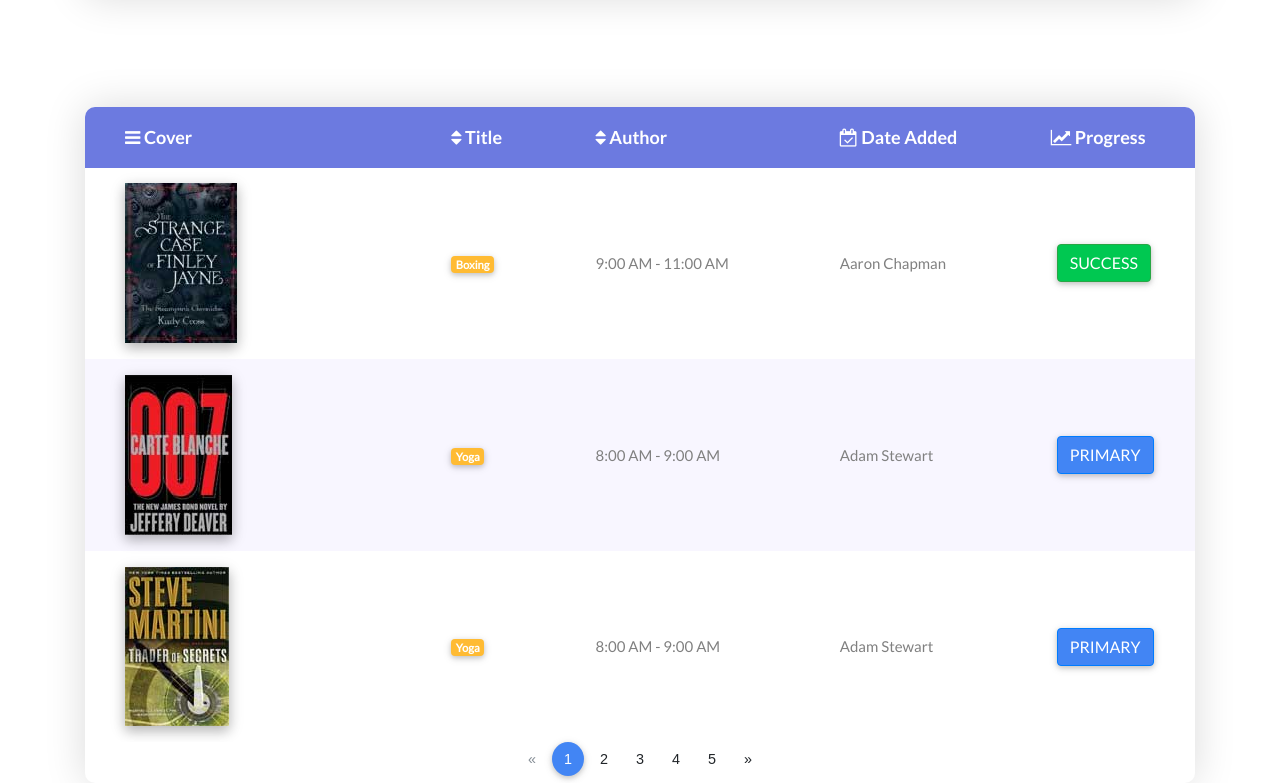
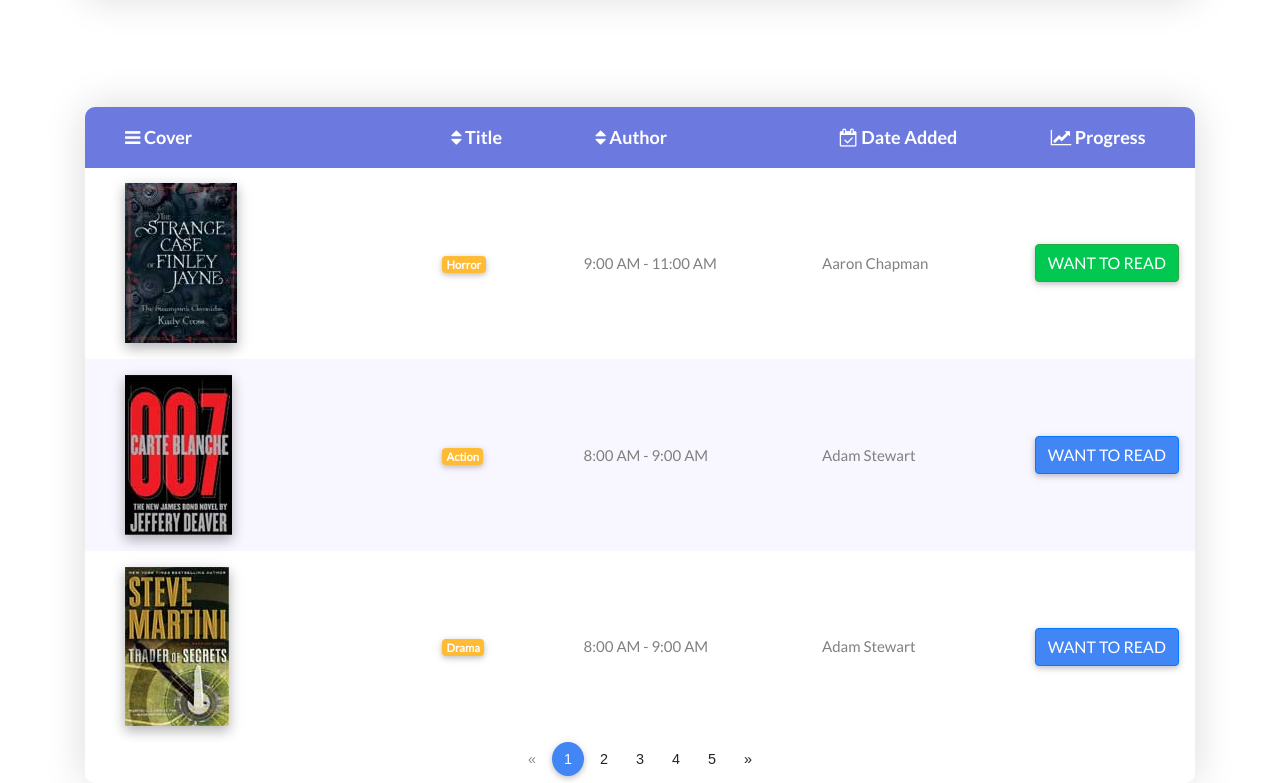
Before and after one commit to Dsalazar9/Project-2, a website: page public/members.html in a window 1280 px wide. Shown: the part 822-1605 px from the top of the page. Drawn offline with nearby package versions, Linux system fonts and the light colour scheme; no server answers.

Commit message:
Clean up

```diff
--- a/public/members.html
+++ b/public/members.html
@@ -2,7 +2,7 @@
 <html lang="en">
 
 <head>
-  <title>Passport Authentication</title>
+  <title>.:: Bookmark Cafe Member ::.</title>
   <meta charset="UTF-8">
   <meta name="viewport" content="width=device-width, initial-scale=1">
   <link href="stylesheets/stylemem.css" rel="stylesheet">
@@ -161,26 +161,26 @@
           <tbody>
             <tr class="row100 body">
               <td class="cell100 column1"><img src="./img/image04.jpg" class="img-fluid z-depth-1-half"></td>
-              <td class="cell100 column2"><span class="badge badge-warning">Boxing</span></td>
+              <td class="cell100 column2"><span class="badge badge-warning">Horror</span></td>
               <td class="cell100 column3">9:00 AM - 11:00 AM</td>
               <td class="cell100 column4">Aaron Chapman</td>
-              <td class="cell100 column5"><button type="button" class="btn btn-success">Success</button></td>
+              <td class="cell100 column5"><button type="button" class="btn btn-success">Want to Read</button></td>
             </tr>
 
             <tr class="row100 body">
               <td class="cell100 column1"><img src="./img/image05.jpg" class="img-fluid z-depth-1-half"></td>
-              <td class="cell100 column2"><span class="badge badge-warning">Yoga</span></td>
+              <td class="cell100 column2"><span class="badge badge-warning">Action</span></td>
               <td class="cell100 column3">8:00 AM - 9:00 AM</td>
               <td class="cell100 column4">Adam Stewart</td>
-              <td class="cell100 column5"><button type="button" class="btn btn-primary">Primary</button></td>
+              <td class="cell100 column5"><button type="button" class="btn btn-primary">Want to Read</button></td>
             </tr>
 
             <tr class="row100 body">
               <td class="cell100 column1"><img src="./img/image06.jpg" class="img-fluid z-depth-1-half"></td>
-              <td class="cell100 column2"><span class="badge badge-warning">Yoga</span></td>
+              <td class="cell100 column2"><span class="badge badge-warning">Drama</span></td>
               <td class="cell100 column3">8:00 AM - 9:00 AM</td>
               <td class="cell100 column4">Adam Stewart</td>
-              <td class="cell100 column5"><button type="button" class="btn btn-primary">Primary</button></td>
+              <td class="cell100 column5"><button type="button" class="btn btn-primary">Want to Read</button></td>
             </tr>
           </tbody>
         </table>
```
